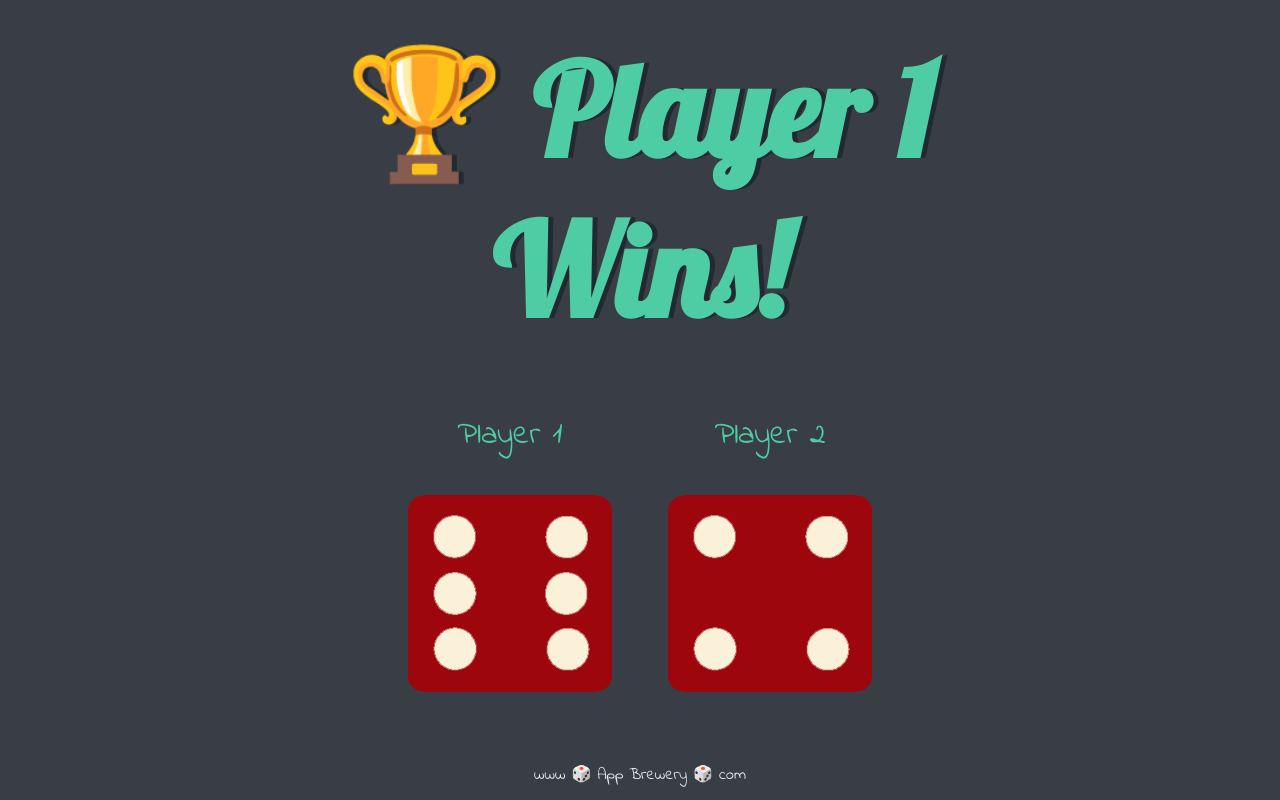
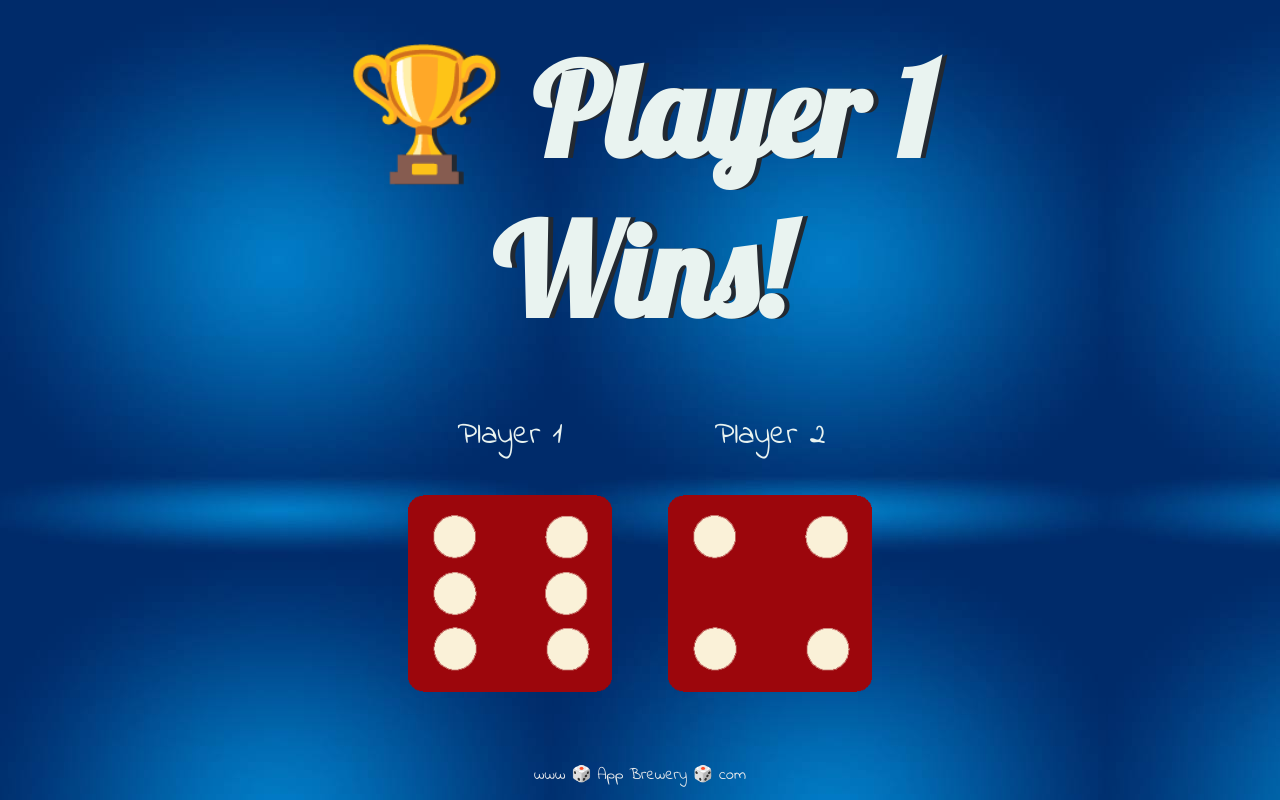
Before and after one commit to vishal1948/fullstack-practice, a plain HTML site: page diceee project/dicee.html in a window 1280 px wide. Drawn offline with Linux system fonts and the light colour scheme.

Commit message:
used image as background  insted background color

```diff
--- a/diceee project/dice.js
+++ b/diceee project/dice.js
@@ -12,8 +12,8 @@
 
 if (firstRandomNumber > secondRandomNumber) {
     document.querySelector("h1").innerHTML = "🏆 Player 1 Wins!";
-}else if (secondRandomNumber > firstRandomNumber) {
+} else if (secondRandomNumber > firstRandomNumber) {
     document.querySelector("h1").innerHTML = "Player 2 Wins! 🏆";
-}else {
+} else {
     document.querySelector("h1").innerHTML = "Draw! ▄︻デ══━一💥";
 }
--- a/diceee project/dicee.html
+++ b/diceee project/dicee.html
@@ -15,12 +15,12 @@
 
       <div class="dice">
         <p>Player 1</p>
-        <img class="img1" src="./images/dice1.png" />
+        <img class="img1" src="./images/dice6.png" />
       </div>
 
       <div class="dice">
         <p>Player 2</p>
-        <img class="img2" src="./images/dice1.png" />
+        <img class="img2" src="./images/dice6.png" />
       </div>
     </div>
 
--- a/diceee project/styles.css
+++ b/diceee project/styles.css
@@ -11,7 +11,7 @@
 }
 
 body {
-  background-color: #393E46;
+  background-image: url('images/newbackground.jpg');
 }
 
 h1 {
@@ -19,12 +19,12 @@
   font-family: 'Lobster', cursive;
   text-shadow: 5px 0 #232931;
   font-size: 8rem;
-  color: #4ECCA3;
+  color: #e9f3f0;
 }
 
 p {
   font-size: 2rem;
-  color: #4ECCA3;
+  color: #e9f3f0;
   font-family: 'Indie Flower', cursive;
 }
 
```
Also changed, not shown: diceee project/images/newBackground.jpg (added).
